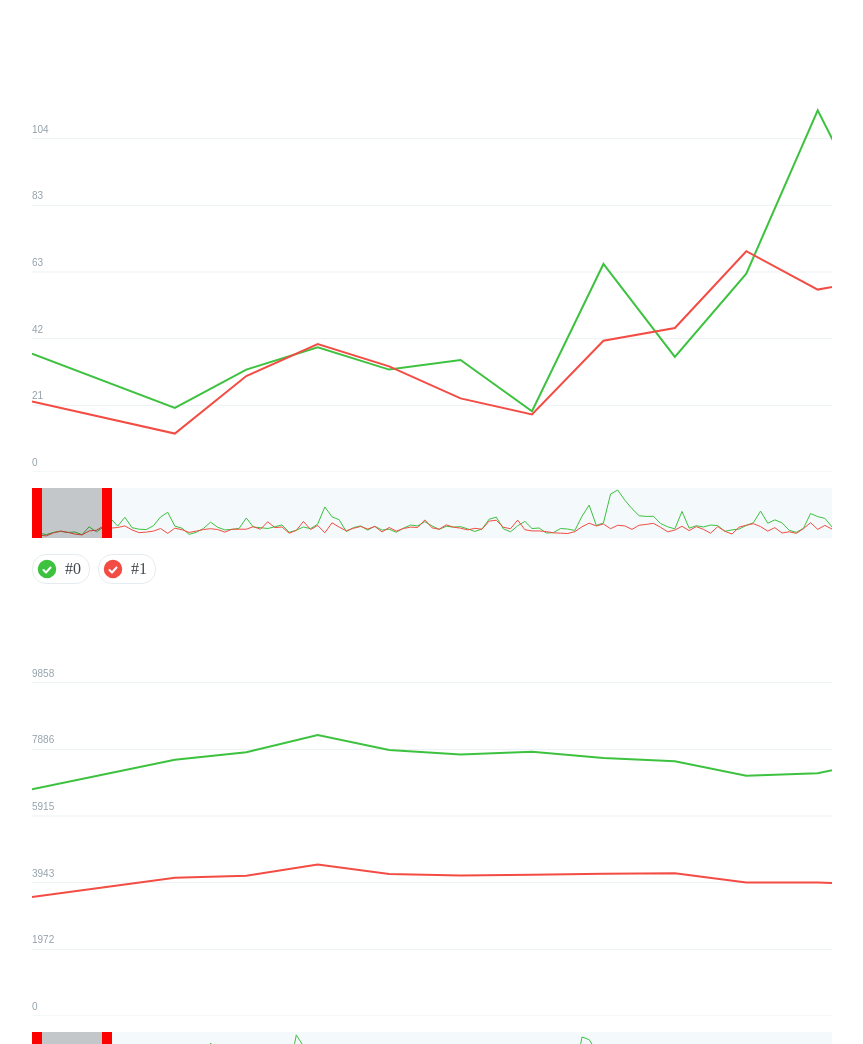
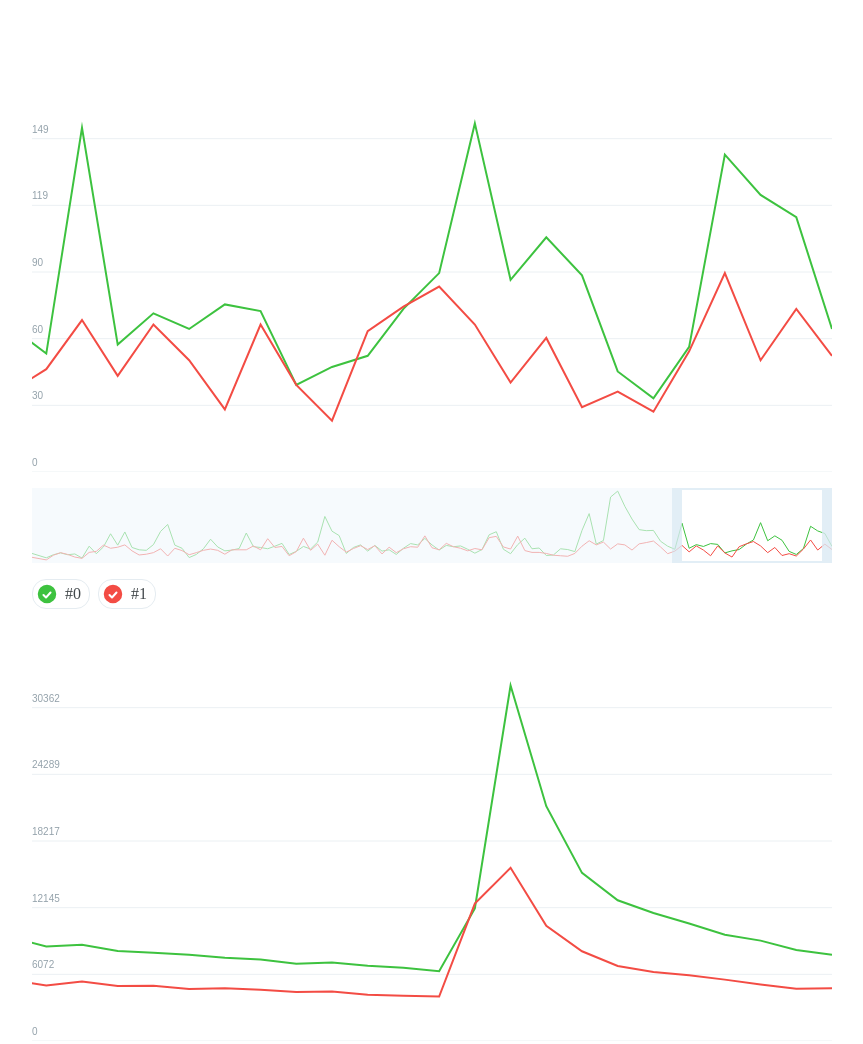
Before and after one commit to saionaro/weechart, a plain HTML site: page src/index.html in a window 1280 px wide. Shown: the top 1044 px of the page, without its empty margins (208-1071 px from the left). Drawn offline with Linux system fonts and the light colour scheme.

Commit message:
Prettify view window

```diff
--- a/src/index.css
+++ b/src/index.css
@@ -52,7 +52,10 @@
   display: flex;
   position: absolute;
   top: 0;
-  background-color: rgba(1, 1, 1, 0.2);
+  background-color: transparent;
+  border: 2px solid rgba(219, 234, 244, 0.8);
+  border-left: none;
+  border-right: 0;
 }
 
 .chart__minimap-dragger--dragging {
@@ -61,7 +64,7 @@
 .chart__minimap-dragger-arrow {
   height: 100%;
   width: 10px;
-  background-color: red;
+  background-color: rgba(219, 234, 244, 0.8);
 }
 
 .chart__minimap-dragger-arrow--right {
--- a/src/index.js
+++ b/src/index.js
@@ -3,6 +3,7 @@
  * * Add dates labels
  * * Floating window
  * * Night-mode
+ * * Touch events
  */
 
 const VERBOSE = false;
@@ -10,8 +11,8 @@
 const DATA_ENDPOINT = "./chart_data.json";
 const LINES_COUNT = 6;
 const SCALE_RATE = 1;
-const MINIMAP_HEIGHT = 50;
-const INITIAL_X_SCALE = 10;
+const MINIMAP_HEIGHT = 75;
+const INITIAL_X_SCALE = 5;
 const ANIMATION_STEPS = 16;
 const HEX_REGEX = /^#?([a-f\d]{2})([a-f\d]{2})([a-f\d]{2})$/i;
 const PIXEL_RATIO = (() => {
@@ -83,7 +84,7 @@
 const colors = {
   ChartSeparator: "#ebf0f3",
   ChartText: "#94a2ab",
-  MinimapBackground: "#f4f9fb"
+  MinimapBackground: "rgba(240, 247, 252, 0.6)"
 };
 
 const CheckedIcon = `<svg
@@ -146,6 +147,10 @@
 };
 
 const calculateHorisontalRatio = (count, width) => width / count;
+
+const setTransform = (style, value) => {
+  style.transform = `translateX(${value}px)`;
+};
 
 const createHiDPICanvas = (w, h) => {
   const canvas = document.createElement("canvas");
@@ -210,7 +215,7 @@
 const createDragger = width => {
   const dragger = document.createElement("div");
   dragger.className = "chart__minimap-dragger hide-selection";
-  dragger.style.height = `${MINIMAP_HEIGHT}px`;
+  dragger.style.height = `${MINIMAP_HEIGHT - 4}px`;
   dragger.style.width = `${width}px`;
 
   const arrowLeft = document.createElement("div");
@@ -245,7 +250,6 @@
     this._minimap.context = this._minimap.canvas.getContext("2d");
 
     this._rgbColors = {};
-    this._transitions = {};
     this._animations = [];
 
     this._transitions = {
@@ -273,6 +277,7 @@
     this._container = container;
     this._checkboxContainer = null;
     const dragWidth = w / INITIAL_X_SCALE;
+    const viewShift = w - dragWidth;
     this._state = {
       exclude: {},
       drag: {
@@ -284,13 +289,16 @@
         initialWidth: dragWidth,
         width: dragWidth,
         downX: 0,
-        deltaX: 0
+        marginLeft: viewShift
       }
     };
     const fragment = document.createDocumentFragment();
     const wrapper = document.createElement("div");
-    const dragger = createDragger(this._state.drag.width);
+    const dragger = createDragger(dragWidth);
     this._state.drag.dragger = dragger;
+
+    setTransform(dragger.style, viewShift);
+    this._transitions.xShift = viewShift / this._minimap.width;
 
     wrapper.className = "chart__minimap-wrapper";
     wrapper.appendChild(this._minimap.canvas);
@@ -369,24 +377,24 @@
     if (drag.resize) {
       if (drag.leftArrow) {
         if (
-          drag.width - movementX < drag.initialWidth ||
-          drag.deltaX + movementX < 0
+          drag.width - movementX < drag.initialWidth / 2 ||
+          drag.marginLeft + movementX < 0
         ) {
           return;
         }
 
-        const newVal = drag.deltaX + movementX;
+        const newVal = drag.marginLeft + movementX;
         const newShift = newVal / this._minimap.width;
-        drag.deltaX = newVal;
-        drag.dragger.style.transform = `translateX(${newVal}px)`;
+        drag.marginLeft = newVal;
+        setTransform(drag.dragger.style, newVal);
         this._transitions.xShift = newShift;
 
         return this._changeDragWidth(-movementX);
       }
 
       if (
-        movementX + drag.width < drag.initialWidth ||
-        maxPadding < drag.deltaX + movementX
+        drag.width + movementX < drag.initialWidth / 2 ||
+        drag.marginLeft + movementX > maxPadding
       ) {
         return;
       }
@@ -394,10 +402,10 @@
       return this._changeDragWidth(movementX);
     }
 
-    const sum = drag.deltaX + movementX;
+    const sum = drag.marginLeft + movementX;
     const val = sum < 0 ? 0 : sum > maxPadding ? maxPadding : sum;
-    drag.dragger.style.transform = `translateX(${val}px)`;
-    drag.deltaX = val;
+    setTransform(drag.dragger.style, val);
+    drag.marginLeft = val;
 
     this._transitions.xShift = val / this._minimap.width;
     this._checkYScaleChange();
@@ -470,8 +478,14 @@
   _drawMinimap() {
     const { context, canvas } = this._minimap;
     context.fillStyle = colors.MinimapBackground;
-    context.fillRect(0, 0, canvas.width, canvas.height);
     this._renderChart(this._minimap, this._getHorisontalParams(this._minimap));
+    context.fillRect(0, 0, this._state.drag.marginLeft, canvas.height);
+    context.fillRect(
+      this._state.drag.marginLeft + this._state.drag.width,
+      0,
+      canvas.width,
+      canvas.height
+    );
   }
 
   _clear(canvas) {
```
